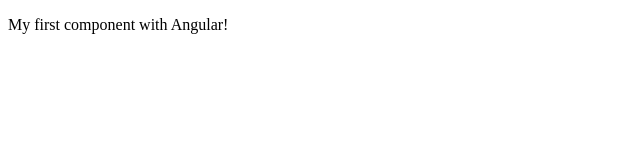
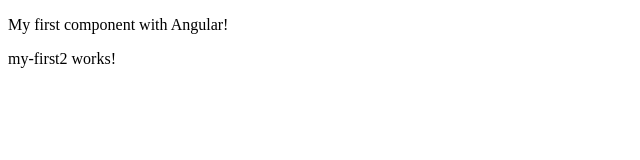
Before and after one commit to WellingtonIdeao/angular-course, an Angular app: page / in a window 1280 px wide. Shown: the top 160 px of the page, without its empty margins (0-640 px from the left). Built offline with nearby package versions, Linux system fonts and the light colour scheme.

Commit message:
My first component created by Angular CLI

```diff
--- a/src/app/app.component.html
+++ b/src/app/app.component.html
@@ -1 +1,2 @@
 <my-first-component></my-first-component>
+<app-my-first2></app-my-first2>
--- a/src/app/app.module.ts
+++ b/src/app/app.module.ts
@@ -4,11 +4,13 @@
 import { AppRoutingModule } from './app-routing.module';
 import { AppComponent } from './app.component';
 import { MyFirstComponent } from './my-first/my-first.component';
+import { MyFirst2Component } from './my-first2/my-first2.component';
 
 @NgModule({
   declarations: [
     AppComponent,
     MyFirstComponent,
+    MyFirst2Component,
   ],
   imports: [
     BrowserModule,
--- /dev/null
+++ b/src/app/my-first2/my-first2.component.html
@@ -0,0 +1 @@
+<p>my-first2 works!</p>
```
Also changed, not shown: src/app/my-first2/my-first2.component.ts (added, +10 -0 lines), src/app/my-first2/my-first2.component.css (added), 1 other file (tests, documents, lock files or other folders).
